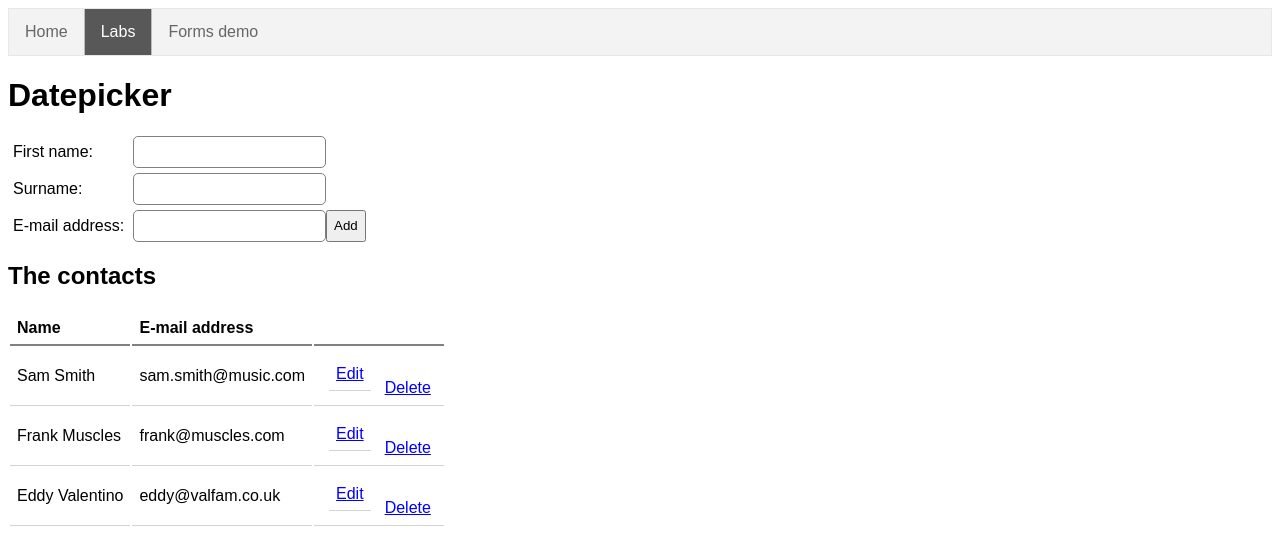
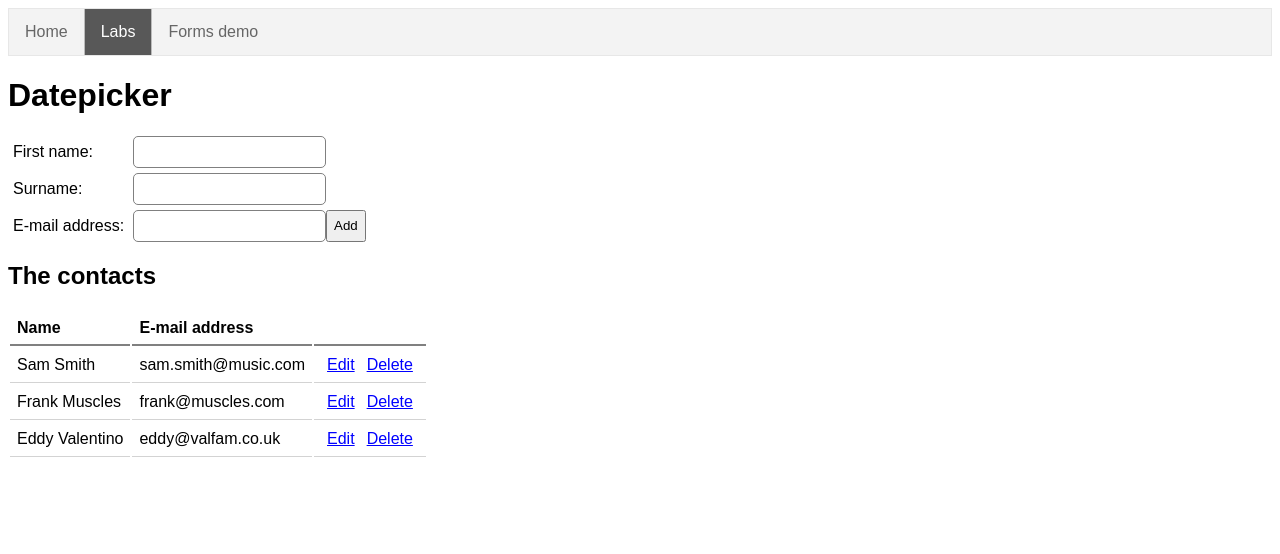
Before and after one commit to sajanssens/bd2020-live-code-angular, an Angular app: page /datepicker in a window 1280 px wide. Shown: the top 554 px of the page. Built offline with nearby package versions, Linux system fonts and the light colour scheme.

Commit message:
Contact list template fixed.

```diff
--- a/src/app/components/contact-list/contact-list.component.html
+++ b/src/app/components/contact-list/contact-list.component.html
@@ -17,11 +17,11 @@
         <td>
             <div class="btn-group" role="group" aria-label="Basic example">
                 <button class="btn btn-primary" (click)="edit(c)">
-        <td *ngIf="!c.edit">Edit</td>
-        <td *ngIf="c.edit">Save</td>
-        </button>
-        <button class="btn btn-danger" (click)="delete(c)">Delete</button>
-        </div>
+                    <span *ngIf="!c.edit">Edit</span>
+                    <span *ngIf="c.edit">Save</span>
+                </button>
+                <button class="btn btn-danger" (click)="delete(c)">Delete</button>
+            </div>
         </td>
     </tr>
     <!-- or with a row component: -->
```
